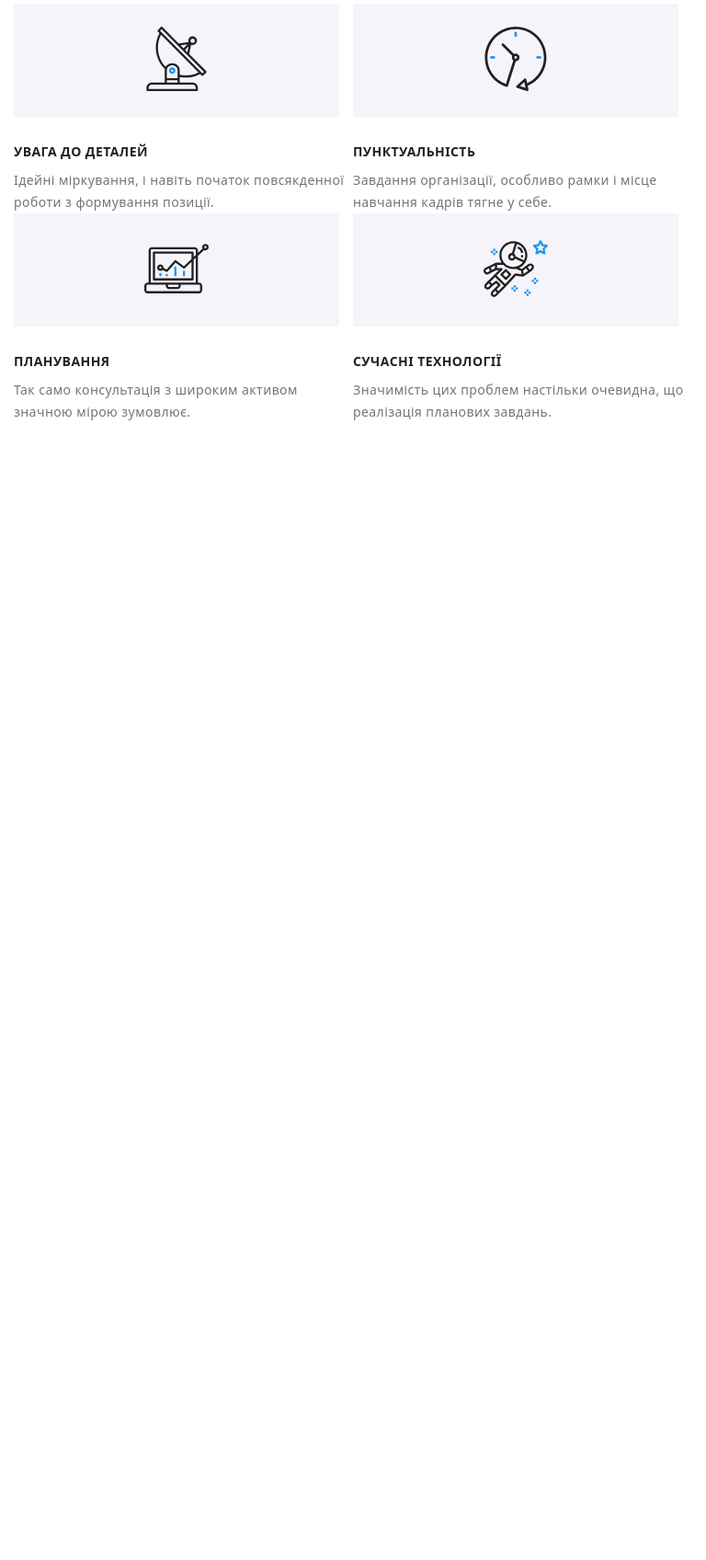
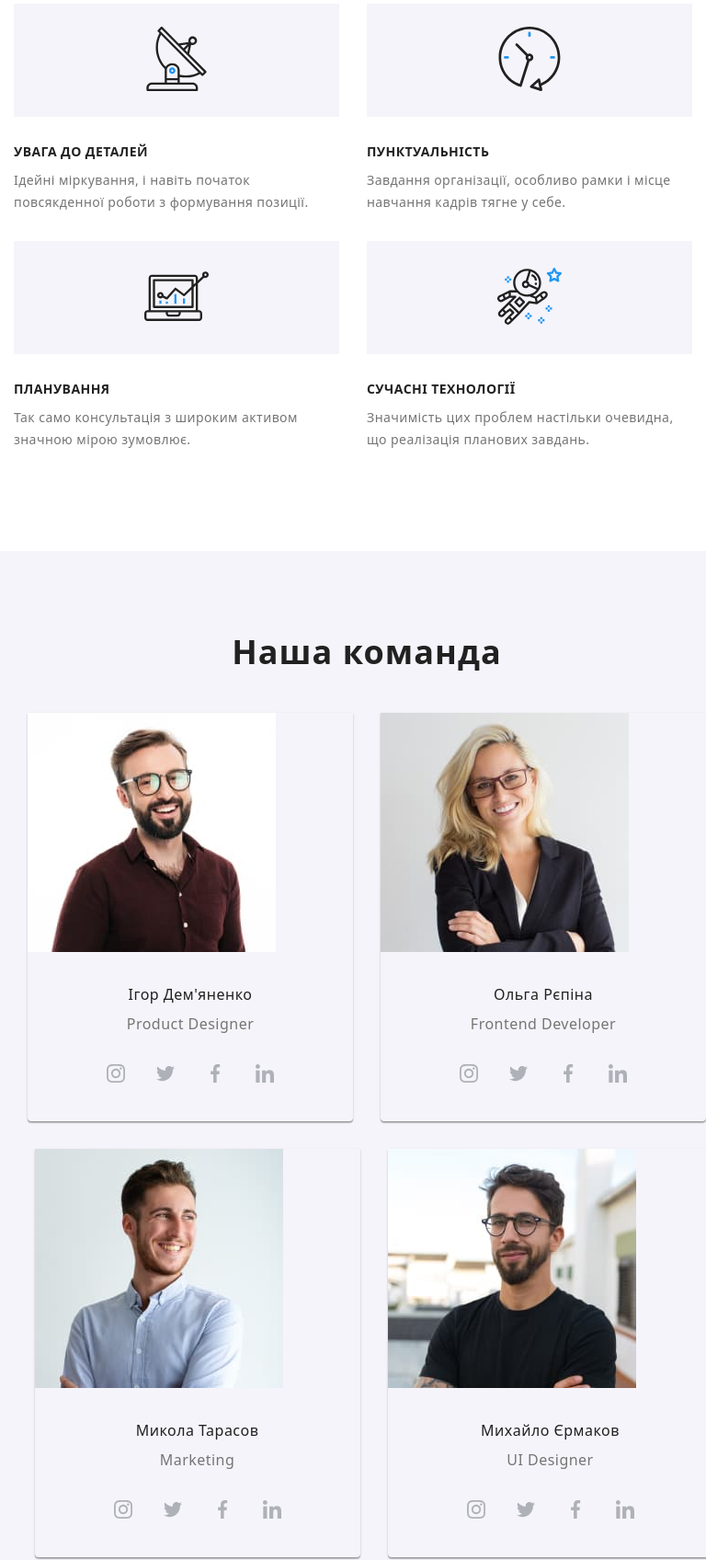
Before and after one commit to pavlenko54/goit-markup-hw-08, a plain HTML site: page index.html in a window 768 px wide. Shown: the part 90-1786 px from the top of the page at 92% size. Before the commit the page ends 800 px from the top, so only its background shows below. Drawn offline with nearby package versions, Linux system fonts and the light colour scheme.

Commit message:
додаю стилі

```diff
--- a/sass/components/_advantages.scss
+++ b/sass/components/_advantages.scss
@@ -3,27 +3,26 @@
 
      @media screen and (min-width: 768px) and (max-width:1199px){
 
-        // .advantages__item + .advantages__item{margin-left: 30px;}
-
-
         display: flex;
 		justify-content: center;
 		flex-wrap: wrap;
+        margin: -15px;
 		margin-bottom: 0;
 
     }
 
     @media screen and (min-width: 1200px) {
         display: flex;
-// .advantages__item + .advantages__item{margin-left: 30px;}
     }
 
 }
 
 .advantages__item{
     @media screen and (min-width:768px) {
-        width: calc(100% / 2);
-        // margin-left: 30px;
+
+
+  width: calc((100% - 2 * 30px) / 2);
+ margin: 15px;
     }
 
 
@@ -31,24 +30,19 @@
 
 .advantages__logo{
  width: 450px;
-//  height: 120px;
  background-size: 450px 120px;
-// margin-bottom: 30px;
-// margin-top: 30px;
+
 
 background-color: var(--background-color-before);
 
 @media screen and (min-width:768px) {
     width: 354px;
-    // height: 120px;
     display: block;
     background-size: 354px 120px;
 }
 
 @media screen and (min-width: 1200px) {
 width: 270px;
-// height: 120px;
-// display: block;
 background-size: 270px 120px;
 }
 
--- a/sass/components/_container.scss
+++ b/sass/components/_container.scss
@@ -17,7 +17,7 @@ width: 480px;
 
 @media screen and (min-width: 1200px) {
     width: 1200px;
-    outline: solid 2px teal;
+    // outline: solid 2px teal;
 }
 
     }
--- a/sass/components/_team.scss
+++ b/sass/components/_team.scss
@@ -1,5 +1,7 @@
 .team{
     background-color: var(--background-color-before);
+    padding-left: 15px;
+    padding-right: 15px;
     }
 
     .team__title{
@@ -17,6 +19,15 @@
     border-radius: 0px 0px 4px 4px;
     box-shadow: 0px 2px 1px 0px rgba(0, 0, 0, 0.20), 0px 1px 1px 0px rgba(0, 0, 0, 0.14), 0px 1px 3px 0px rgba(0, 0, 0, 0.12);
     padding-bottom: 30px;
+    margin-bottom: 30px;
+    width: 450px;
+
+    @media screen and (min-width:768px) {
+
+
+        width: calc((100% - 2 * 30px) / 2);
+       margin: 15px;
+          }
 
    &:last-child{
         margin-right: 0;
@@ -25,11 +36,26 @@
     }
 
     .team__list{
-        display: flex;
+        // display: flex;
         list-style: none;
+        @media screen and (min-width: 768px) and (max-width:1199px){
+
+            display: flex;
+            justify-content: center;
+            align-items: center;
+            flex-wrap: wrap;
+            margin: -15px;
+            margin-bottom: 0;
+
+        }
+
+        @media screen and (min-width: 1200px) {
+            display: flex;
+        }
     }
 
     .team__img{
+
     margin-bottom: 30px;
     }
 
```
Also changed, not shown: index.html (+2 -2 lines), css/main.css, css/main.min.css, 2 other files.
